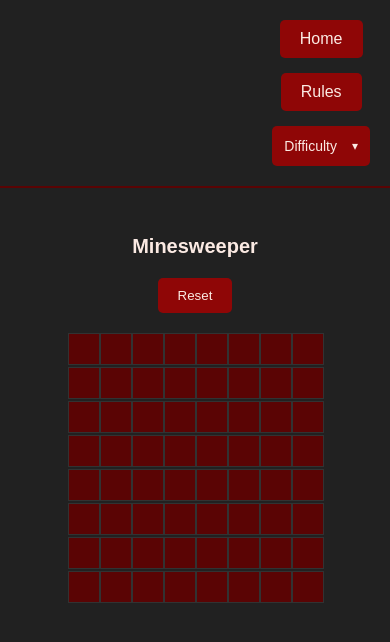
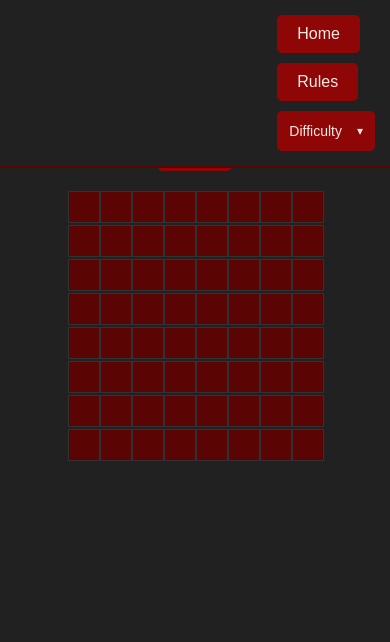
Before and after one commit to aneja5/Sahilpreet-aneja-project2, a React (Create React App) app: page /game/1 in a window 390 px wide. Shown: the top 642 px of the page. Built offline with nearby package versions, Linux system fonts and the light colour scheme.

Commit message:
Update GamePage.css

```diff
--- a/src/components/GamePage.css
+++ b/src/components/GamePage.css
@@ -7,9 +7,9 @@ body, html {
   color: rgb(251, 234, 227);
   display: flex;
   justify-content: center;
-  align-items: center;
+  align-items: flex-start; /* Align to the top for better space usage */
   font-family: Arial, sans-serif;
-  overflow: hidden;
+  overflow: hidden; /* Prevents scrollbars on the body */
 }
 
 #root {
@@ -23,8 +23,9 @@ body, html {
   display: flex;
   flex-direction: column;
   align-items: center;
-  justify-content: center;
-  overflow: hidden;
+  justify-content: flex-start; /* Keeps content starting from the top */
+  overflow: hidden; /* Prevents overflow in the game container */
+  padding-top: 80px; /* Adds space for the fixed header */
 }
 
 .game-title {
@@ -45,11 +46,15 @@ body, html {
   left: 0;
   right: 0;
   z-index: 1;
+  width: 100%;
+  box-sizing: border-box;
+  flex-wrap: nowrap; /* Prevents the buttons from wrapping */
 }
 
 .button-container {
   display: flex;
   gap: 15px;
+  flex-wrap: nowrap; /* Keeps buttons in a row */
 }
 
 .buttons, .reset-btn, .dropdown-btn {
@@ -151,7 +156,9 @@ body, html {
   gap: 1px;
   max-width: 100%;
   max-height: 80vh;
-  overflow-x: auto;
+  overflow-x: auto; /* Allow horizontal scroll */
+  overflow-y: auto; /* Allow vertical scroll if needed */
+  box-sizing: border-box;
 }
 
 @media screen and (max-width: 600px) {
@@ -159,16 +166,22 @@ body, html {
     font-size: 20px;
   }
 
-  .game-board {
-    grid-template-columns: repeat(auto-fill, minmax(25px, 1fr));
+  .game-header {
+    padding: 15px;
   }
 
   .button-container {
     flex-direction: column;
-    align-items: center;
+    align-items: flex-start; /* Stack buttons on smaller screens */
+    gap: 10px;
   }
 
   .dropdown-btn {
     font-size: 14px;
   }
+
+  .game-board {
+    grid-template-columns: repeat(auto-fill, minmax(25px, 1fr)); /* Adjust grid size on smaller screens */
+    max-height: 70vh; /* Reduce height for smaller devices */
+  }
 }
```
